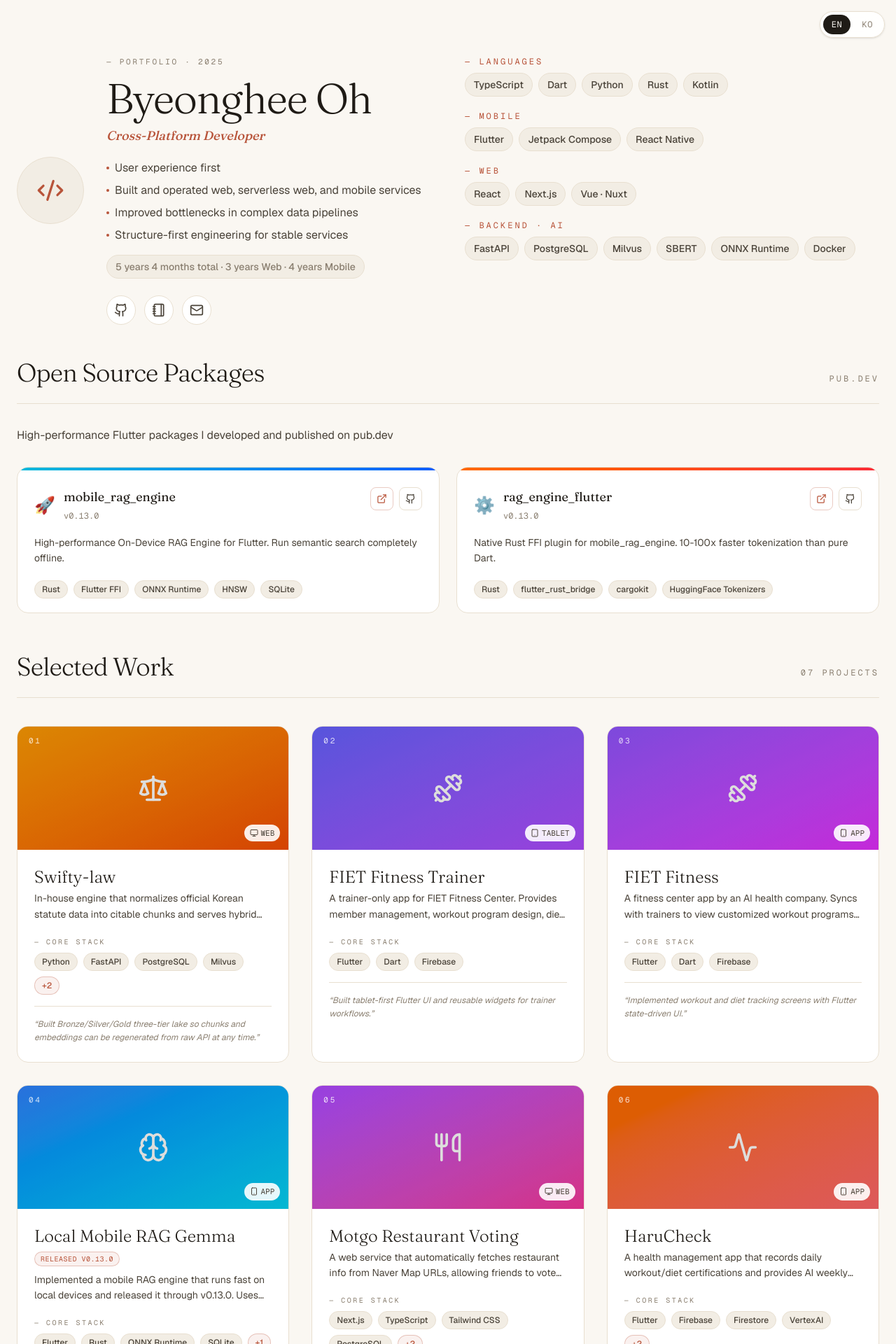
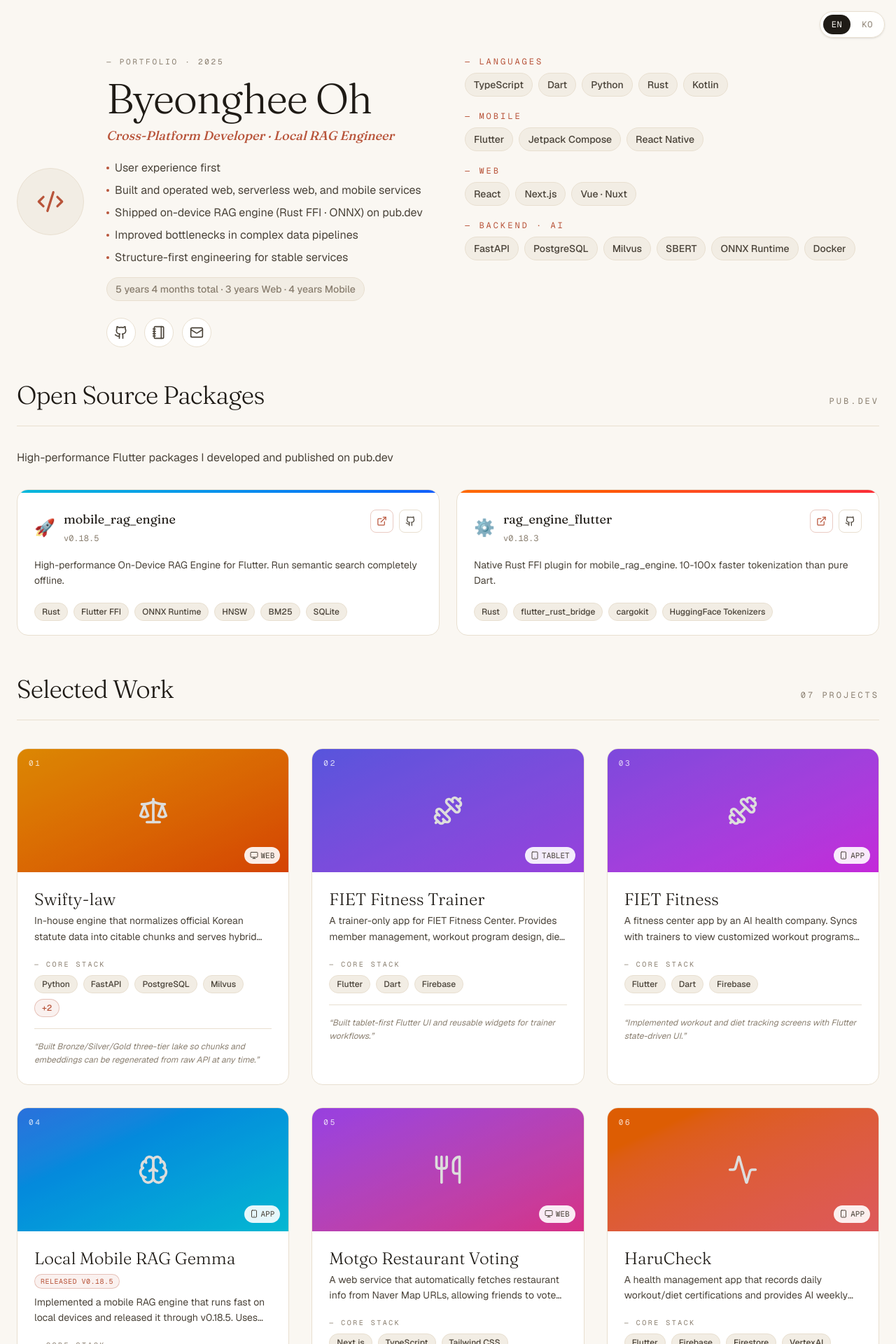
Before and after one commit to dev07060/dev-portfolio, a Next.js app: page / in a window 1280 px wide. Shown: the top 1920 px of the page at 70% size. Built offline with nearby package versions, Linux system fonts and the light colour scheme.

Commit message:
feat: update project versions and enhance project descriptions, add new links, and improve UI components

```diff
--- a/src/components/widgets/OpenSourceBanner.tsx
+++ b/src/components/widgets/OpenSourceBanner.tsx
@@ -21,8 +21,8 @@ const packages: PackageInfo[] = [
       en: 'High-performance On-Device RAG Engine for Flutter. Run semantic search completely offline.',
       ko: '고성능 온디바이스 RAG 엔진. 100% 오프라인 시맨틱 검색을 Flutter에서 구현.',
     },
-    version: '0.13.0',
-    techStack: ['Rust', 'Flutter FFI', 'ONNX Runtime', 'HNSW', 'SQLite'],
+    version: '0.18.5',
+    techStack: ['Rust', 'Flutter FFI', 'ONNX Runtime', 'HNSW', 'BM25', 'SQLite'],
     pubDevUrl: 'https://pub.dev/packages/mobile_rag_engine',
     githubUrl: 'https://github.com/dev07060/mobile_rag_engine',
     icon: '🚀',
@@ -34,7 +34,7 @@ const packages: PackageInfo[] = [
       en: 'Native Rust FFI plugin for mobile_rag_engine. 10-100x faster tokenization than pure Dart.',
       ko: 'mobile_rag_engine을 위한 네이티브 Rust FFI 플러그인. Pure Dart 대비 10-100배 빠른 토크나이징.',
     },
-    version: '0.13.0',
+    version: '0.18.3',
     techStack: ['Rust', 'flutter_rust_bridge', 'cargokit', 'HuggingFace Tokenizers'],
     pubDevUrl: 'https://pub.dev/packages/rag_engine_flutter',
     githubUrl: 'https://github.com/dev07060/mobile_rag_engine',
--- a/src/components/widgets/ProjectModal.tsx
+++ b/src/components/widgets/ProjectModal.tsx
@@ -67,7 +67,8 @@ const ProjectInfoPanel = ({ project }: { project: Project }) => {
   };
 
   return (
-    <div className="w-full lg:w-1/3 p-8 flex flex-col justify-center border-b lg:border-b-0 lg:border-r border-[#e8dfd0] order-2 lg:order-1 bg-white">
+    <div className="w-full lg:w-1/3 lg:overflow-y-auto scrollbar-hide border-b lg:border-b-0 lg:border-r border-[#e8dfd0] order-2 lg:order-1 bg-white">
+      <div className="p-8 flex flex-col justify-center min-h-full">
         <div className="mb-6">
           <span className="inline-block font-mono text-[10px] uppercase tracking-[0.25em] text-[#b8543a] mb-4">
             — {getTypeLabel()}
@@ -109,6 +110,7 @@ const ProjectInfoPanel = ({ project }: { project: Project }) => {
           )}
         </div>
       </div>
+    </div>
   );
 };
 
@@ -117,7 +119,8 @@ const TechStackPanel = ({ project }: { project: Project }) => {
   const { t } = useLocale();
 
   return (
-    <div className="w-full lg:w-1/3 p-8 flex flex-col justify-center order-3 bg-white border-t lg:border-t-0 lg:border-l border-[#e8dfd0]">
+    <div className="w-full lg:w-1/3 lg:overflow-y-auto scrollbar-hide order-3 bg-white border-t lg:border-t-0 lg:border-l border-[#e8dfd0]">
+      <div className="p-8 flex flex-col justify-center min-h-full">
         <h4 className="font-mono text-[10px] uppercase tracking-[0.25em] text-[#8a7f70] mb-6">
           — {t(ui.technologiesUsed)}
         </h4>
@@ -159,6 +162,7 @@ const TechStackPanel = ({ project }: { project: Project }) => {
           </div>
         )}
       </div>
+    </div>
   );
 };
 
--- a/src/data/projects.ts
+++ b/src/data/projects.ts
@@ -51,6 +51,7 @@ export const projects: Project[] = [
           ko: '실제 서비스 검색 화면 — 자연어 질의로 조문 단위 결과를 돌려줍니다.',
         },
         imagePath: '/images/law-info-engine/search-ui.png',
+        scrollable: true,
       },
       {
         title: { en: 'Results · Citations', ko: '검색 결과·인용' },
@@ -84,6 +85,10 @@ export const projects: Project[] = [
       {
         label: 'Live Site',
         url: 'https://law-api.swifty.kr/search-info/',
+      },
+      {
+        label: 'Docs',
+        url: 'https://law-api.swifty.kr/docs',
       },
     ],
   },
@@ -215,11 +220,11 @@ export const projects: Project[] = [
     id: 'local-mobile-rag-gemma',
     type: 'mobile',
     title: { en: 'Local Mobile RAG Gemma', ko: 'Local Mobile RAG Gemma' },
-    releaseLabel: { en: 'Released v0.13.0', ko: 'v0.13.0 배포' },
-    subtitle: { en: 'Local On-device Mobile RAG Engine with Gemma 3n (Released to v0.13.0)', ko: 'Gemma 3n 기반 로컬 온디바이스 모바일 RAG 엔진 (v0.13.0 배포)' },
+    releaseLabel: { en: 'Released v0.18.5', ko: 'v0.18.5 배포' },
+    subtitle: { en: 'Local On-device Mobile RAG Engine with Gemma 3n (Released to v0.18.5)', ko: 'Gemma 3n 기반 로컬 온디바이스 모바일 RAG 엔진 (v0.18.5 배포)' },
     description: {
-      en: 'Implemented a mobile RAG engine that runs fast on local devices and released it through v0.13.0. Uses Gemma 3n to store models locally and provides answers to user questions.',
-      ko: '로컬 디바이스에서 빠르게 실행되는 모바일 RAG 엔진을 구현하고 v0.13.0까지 배포했습니다. Gemma 3n을 사용하여 모델을 로컬에 저장하고, 사용자의 질문에 대한 답변을 제공합니다.',
+      en: 'Implemented a mobile RAG engine that runs fast on local devices and released it through v0.18.5. Uses Gemma 3n to store models locally and provides answers to user questions.',
+      ko: '로컬 디바이스에서 빠르게 실행되는 모바일 RAG 엔진을 구현하고 v0.18.5까지 배포했습니다. Gemma 3n을 사용하여 모델을 로컬에 저장하고, 사용자의 질문에 대한 답변을 제공합니다.',
     },
     implementationPoints: [
       {
@@ -231,15 +236,19 @@ export const projects: Project[] = [
         ko: 'ONNX Runtime 기반 로컬 추론과 토크나이징 경로 최적화를 적용했습니다.',
       },
       {
-        en: 'Implemented SQLite + HNSW vector retrieval for fast local document search.',
-        ko: 'SQLite + HNSW 벡터 검색으로 빠른 로컬 문서 검색을 구현했습니다.',
+        en: 'Implemented SQLite + HNSW + BM25 hybrid retrieval with PDF/DOCX ingestion for fast local document search.',
+        ko: 'SQLite + HNSW + BM25 하이브리드 검색과 PDF/DOCX 추출 파이프라인으로 빠른 로컬 문서 검색을 구현했습니다.',
       },
       {
-        en: 'Packaged and released mobile_rag_engine up to v0.13.0.',
-        ko: 'mobile_rag_engine을 v0.13.0까지 패키징 및 배포했습니다.',
+        en: 'Optimized retrieval hot path with zero-copy embedding transport (TransferableTypedData) and preserved BM25 rankings through term indexes.',
+        ko: 'Zero-copy 임베딩 전송(TransferableTypedData)과 term index 기반 BM25 랭킹 보존으로 검색 hot path를 최적화했습니다.',
+      },
+      {
+        en: 'Packaged and released mobile_rag_engine up to v0.18.5 on pub.dev.',
+        ko: 'mobile_rag_engine을 pub.dev에 v0.18.5까지 패키징 및 배포했습니다.',
       },
     ],
-    techStack: ['Flutter', 'Rust', 'ONNX Runtime', 'SQLite', 'HNSW'],
+    techStack: ['Flutter', 'Rust', 'ONNX Runtime', 'SQLite', 'HNSW', 'BM25'],
     color: 'from-blue-500 to-cyan-400',
     iconType: 'brain',
     screens: [
--- a/src/i18n/translations.ts
+++ b/src/i18n/translations.ts
@@ -51,19 +51,19 @@ export const ui = {
 export const profile = {
   name: { en: 'Byeonghee Oh', ko: '오병희' },
   tagline: {
-    en: 'Cross-Platform Developer',
-    ko: 'Cross-Platform Developer',
+    en: 'Cross-Platform Developer · Local RAG Engineer',
+    ko: 'Cross-Platform Developer · Local RAG Engineer',
   },
   // Korean uses intro paragraph, English uses highlights
   intro: {
     en: '', // Not used for English
-    ko: `사용자 경험을 중심으로 웹·서버리스 웹·모바일 앱을 설계/개발/운영해 온 크로스플랫폼 개발자입니다.
-MAU 1만+ 규모 서비스 운영과 복잡한 데이터 처리 구간의 성능 개선을 주도했습니다.
-좋은 코드를 넘어 장애를 예방하는 구조 설계를 지향하며, 리뷰 문화·컴포넌트 공용화·아키텍처 개선으로 비즈니스 가치를 높입니다.`,
+    ko: `웹·모바일을 설계/개발/운영해 온 크로스플랫폼 개발자이자, Rust FFI 기반 온디바이스 RAG 엔진(mobile_rag_engine)을 pub.dev에 배포 중인 로컬 RAG 엔지니어입니다.
+MAU 1만+ 서비스 운영과 온디바이스 AI 파이프라인 구축을 주도했고, 장애를 예방하는 구조 설계로 비즈니스 가치를 높입니다.`,
   },
   highlights: [
     { en: 'User experience first', ko: '사용자 경험 중심 개발' },
     { en: 'Built and operated web, serverless web, and mobile services', ko: '웹·서버리스 웹·모바일 서비스 설계/개발/운영' },
+    { en: 'Shipped on-device RAG engine (Rust FFI · ONNX) on pub.dev', ko: 'pub.dev에 온디바이스 RAG 엔진(Rust FFI·ONNX) 배포' },
     { en: 'Improved bottlenecks in complex data pipelines', ko: '복잡한 데이터 처리 병목 성능 개선' },
     { en: 'Structure-first engineering for stable services', ko: '장애 예방 중심의 구조 설계' },
   ],
```
Lines whose indentation alone changed are shown as unchanged.
